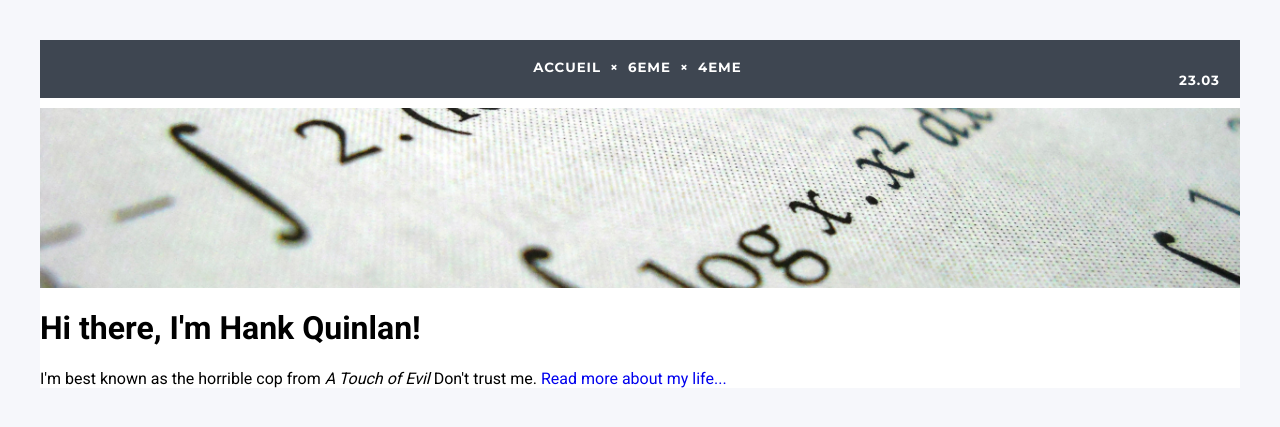
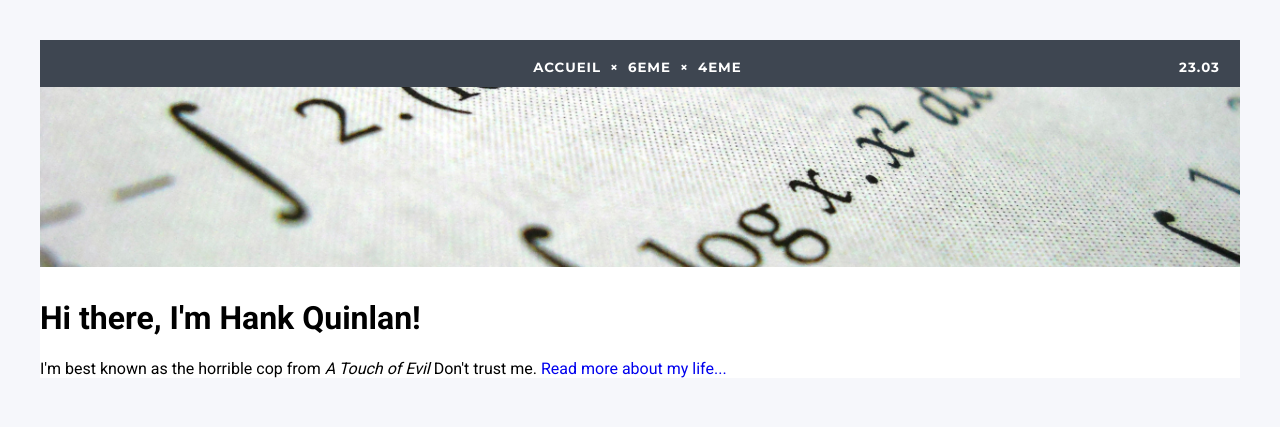
Before and after one commit to DangSinslay/DangSinslay.github.io, a Jekyll site: the page built from index.html, in a window 1280 px wide. Shown: the top 427 px of the page. Built offline with Jekyll 4.4.1, drawn with Linux system fonts in a browser that asks for light colours.

Commit message:
Update main.css

```diff
--- a/css/main.css
+++ b/css/main.css
@@ -64,7 +64,7 @@ nav ul li a {
 	letter-spacing: 1px;
 	float: right;
 	position: relative;
-	top: -20px;
+	top: -33px;
 	right: 20px;
 }
 
@@ -73,8 +73,8 @@ nav ul li a {
 	background-size: cover !important;
 	width: 100%;
 	height: 180px;
-	overflow: hidden !important;
-	white-space: nowrap !important;
+	position: relative;
+	top: -11px;
 }
 
 footer {
```
